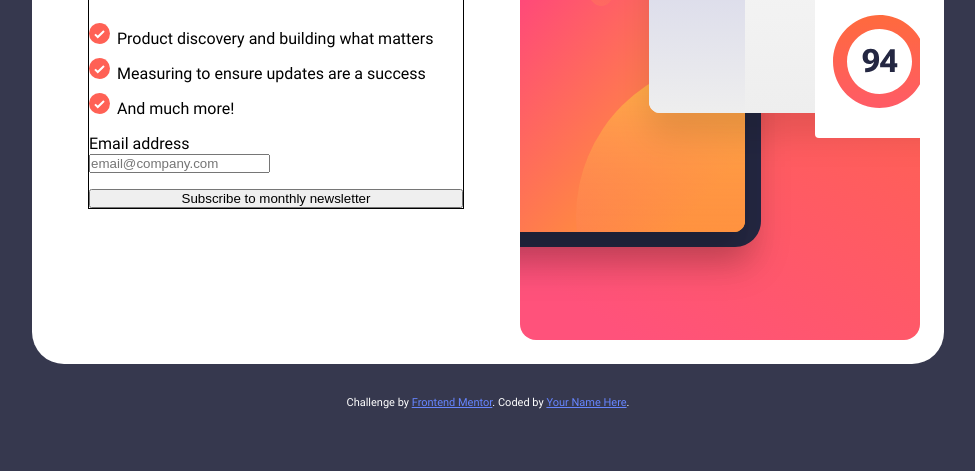
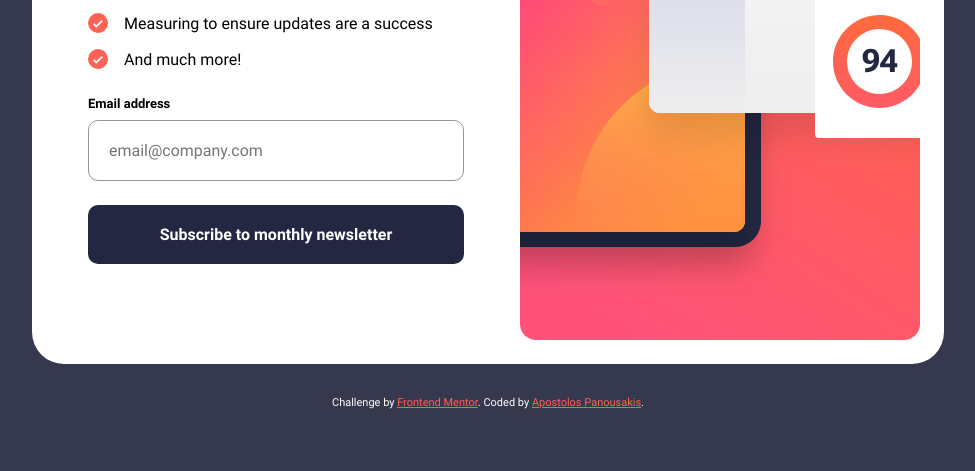
Before and after one commit to apocode01/Newsletter-sign-up-form, a plain HTML site: page index.html in a window 1280 px wide. Shown: the part 329-800 px from the top of the page, without its empty margins (152-1127 px from the left). Drawn offline with Linux system fonts and the light colour scheme.

Commit message:
more styling

```diff
--- a/index.html
+++ b/index.html
@@ -17,7 +17,7 @@
       <div class="content">
         <h1 class="heading">Stay updated!</h1>
 
-        <p>Join 60,000+ product managers receiving monthly updates on:<p>
+        <p class="paragraph">Join 60,000+ product managers receiving monthly updates on:</p>
 
         <ul class="updates">
           <li>Product discovery and building what matters</li>
@@ -25,15 +25,15 @@
           <li>And much more!</li>
         </ul>
 
-        <form id="form" novalidate>
-          <div>
-            <label for="name">Email address</label>
+        <form class="form" novalidate>
+          <div class="formInfo">
+            <label for="name" id="emailLabel">Email address</label>
             <span aria-live="polite" id="name-error"></span>
           </div>
-            <input id="name" name="name" placeholder="email@company.com"/>
+          <input id="name" name="name" placeholder="email@company.com"/>
         </form>
 
-        <button>
+        <button class="subscribe">
           Subscribe to monthly newsletter
         </button>
       </div>
@@ -59,7 +59,7 @@
 
     <div class="attribution">
       Challenge by <a href="https://www.frontendmentor.io?ref=challenge" target="_blank">Frontend Mentor</a>.
-      Coded by <a href="#">Your Name Here</a>.
+      Coded by <a href="https://github.com/apocode01" target="_blank">Apostolos Panousakis</a>.
     </div>
 
   </main>
--- a/style.css
+++ b/style.css
@@ -52,8 +52,7 @@ body {
 .content {
     display: flex;
     flex-direction: column;
-    gap: 1rem;
-    border: solid 1px;
+    gap: 1.5rem;
     margin: 0 3.5rem;
 }
 
@@ -61,16 +60,66 @@ body {
     font-size: 50px;
 }
 
+.paragraph {
+    line-height: 1.5rem;
+}
+
 .updates {
     display: flex;
     flex-direction: column;
-    gap: 10px;
-    list-style-position: inside;
-    list-style-image: url(assets/images/icon-list.svg);
+    list-style: none;
+    gap: 1rem;
 }
 
 .updates li {
-    margin: auto 0;
+    display: flex;
+    align-items: center;
+    gap: 1rem;
+}
+
+.updates li::before {
+    content: '';
+    display: inline-block;
+    background-image: url('assets/images/icon-list.svg');
+    background-size: contain;
+    width: 1.25rem;
+    height: 1.25rem;
+}
+
+.form {
+    display: flex;
+    flex-direction: column;
+    gap: 0.5rem;
+}
+
+#emailLabel {
+    font-size: 13px;
+    font-weight: 700;
+}
+
+#name {
+    padding: 1.25rem;
+    font-size: 16px;
+    font-family: 'Roboto', sans-serif;
+    border-radius: 0.625rem;
+    border: solid 1px var(--grey);
+}
+
+.subscribe {
+    padding: 1.25rem;
+    font-size: 16px;
+    font-family: 'Roboto', sans-serif;
+    font-weight: 700;
+    border-radius: 0.625rem;
+    border: none;
+    background-color: var(--blue800);
+    color: var(--white);
+    cursor: pointer;
+}
+
+.subscribe:hover {
+    background: linear-gradient(90deg, #ff7a7a, #FF6A3A);
+    box-shadow: 0 4px 10px rgba(0,0,0,0.2);
 }
 
 .imgContainer {
@@ -87,5 +136,5 @@ body {
 }
 
 .attribution a {
-    color: hsl(228, 100%, 70%);
+    color: var(--red);
 }
```
